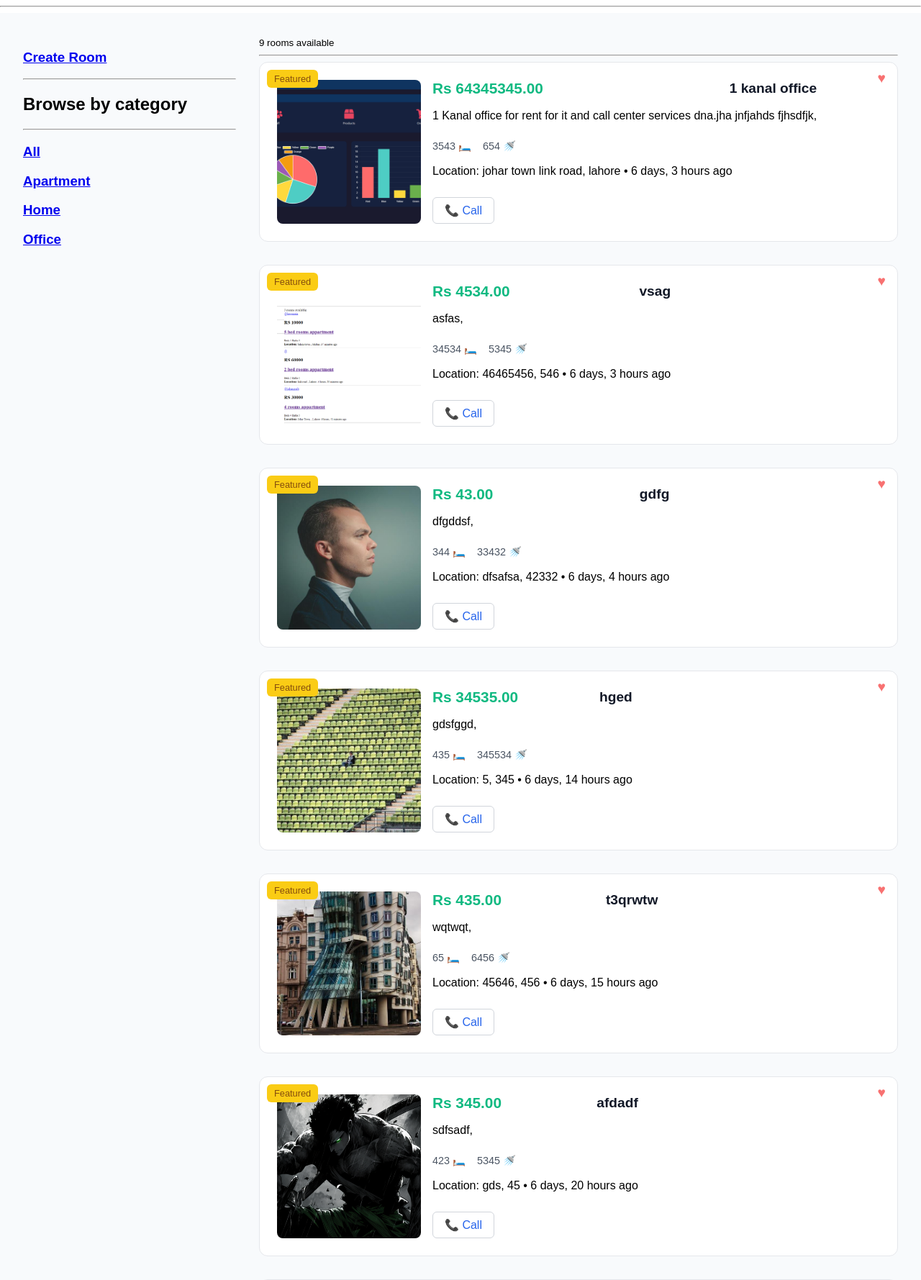
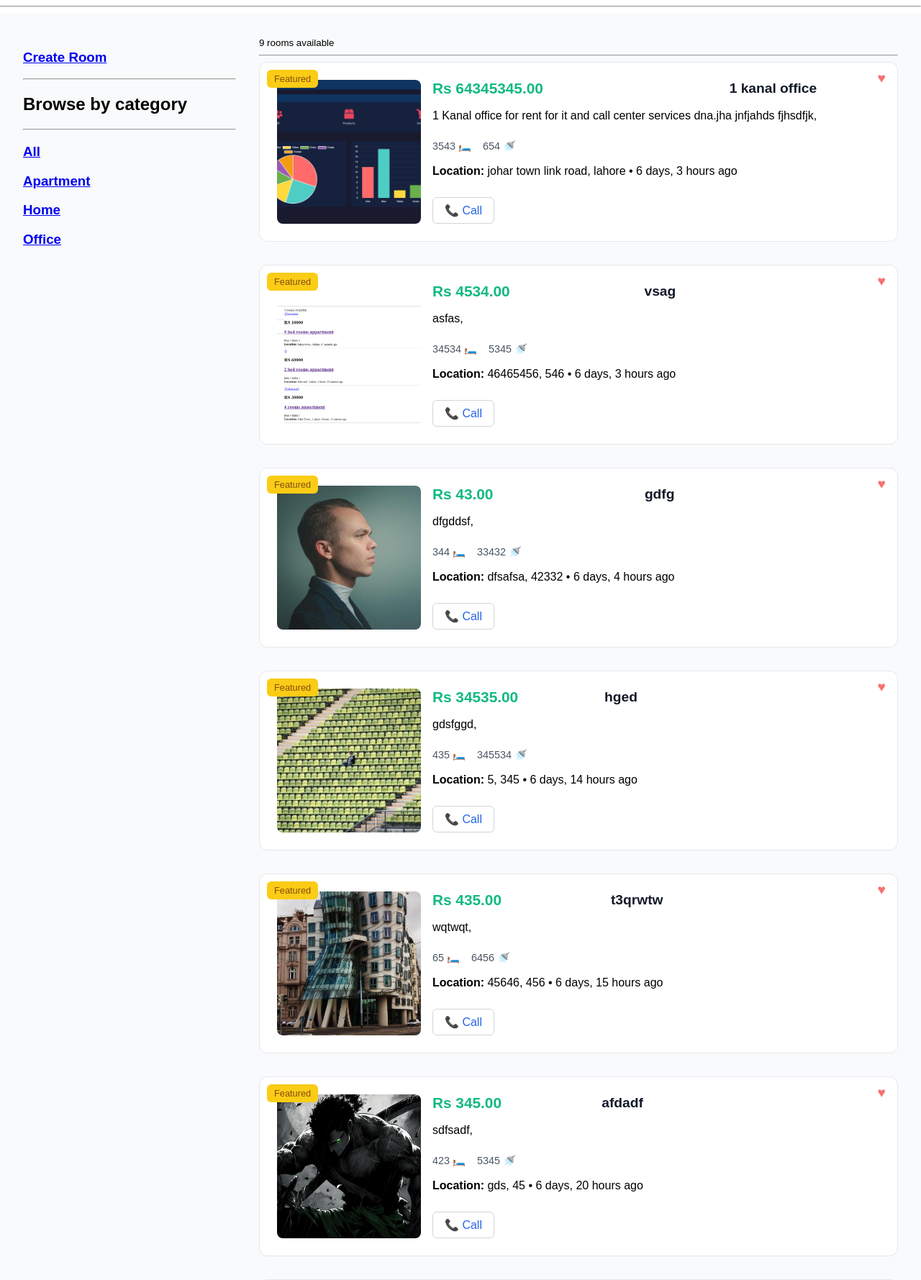
Before and after one commit to jahanzaib-butt/room-rental-website, a Django app: page / in a window 1280 px wide. Shown: the part 68-1847 px from the top of the page at 72% size. Run offline with Django 5.2, Linux system fonts and the light colour scheme; data comes from the database, SQL or seed files in the repository.

Commit message:
design just little

```diff
--- a/base/templates/base/home.html
+++ b/base/templates/base/home.html
@@ -185,7 +185,7 @@
                         <!-- <div><span>5 Marla</span></div> -->
                     </div>
 
-                    <p class="text-xs text-gray-500">Location: {{ room.area }}, {{ room.city }} • {{ room.created|timesince }} ago</p>
+                    <p class="text-xs text-gray-500"><b>Location:</b> {{ room.area }}, {{ room.city }} • {{ room.created|timesince }} ago</p>
 
                     <div class="action-buttons">
                         <a href="tel:+{{ room.owner.phone }}" class="action-button phone-button">
```
